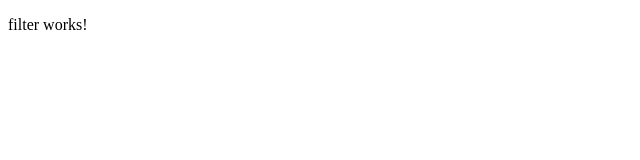
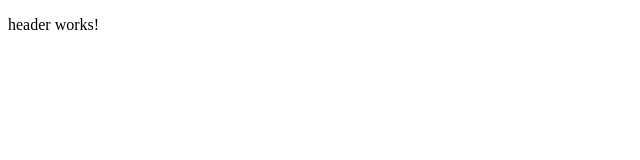
Before and after one commit to Jacques1988/todoAppA1, an Angular app: page / in a window 1280 px wide. Shown: the top 160 px of the page, without its empty margins (0-640 px from the left). Built offline with nearby package versions, Linux system fonts and the light colour scheme.

Commit message:
generated app header component, fixes #1

```diff
--- a/src/app/app.html
+++ b/src/app/app.html
@@ -1 +1,2 @@
-<app-filter></app-filter>
+<app-header></app-header>
+<!-- <app-filter></app-filter> -->
--- a/src/app/app.ts
+++ b/src/app/app.ts
@@ -1,9 +1,10 @@
 import { Component, signal } from '@angular/core';
 import { Filter } from './filter/filter';
+import { Header } from './header/header';
 
 @Component({
   selector: 'app-root',
-  imports: [Filter],
+  imports: [Filter, Header],
   templateUrl: './app.html',
   styleUrl: './app.css',
 })
--- /dev/null
+++ b/src/app/header/header.html
@@ -0,0 +1 @@
+<p>header works!</p>
```
Also changed, not shown: src/app/header/header.ts (added, +11 -0 lines), src/app/header/header.css (added), 1 other file (tests, documents, lock files or other folders).
